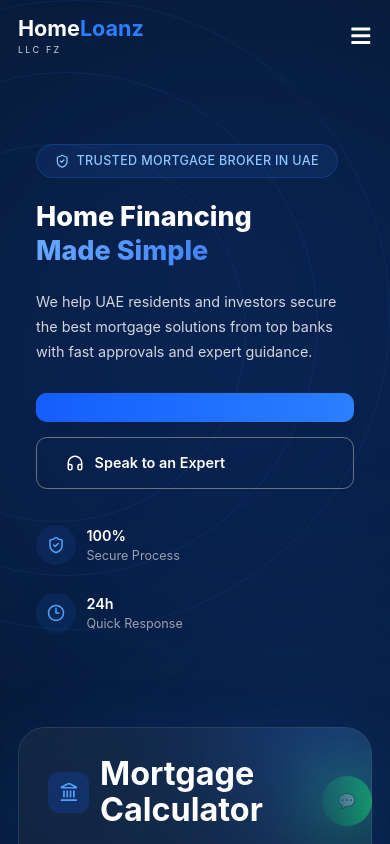
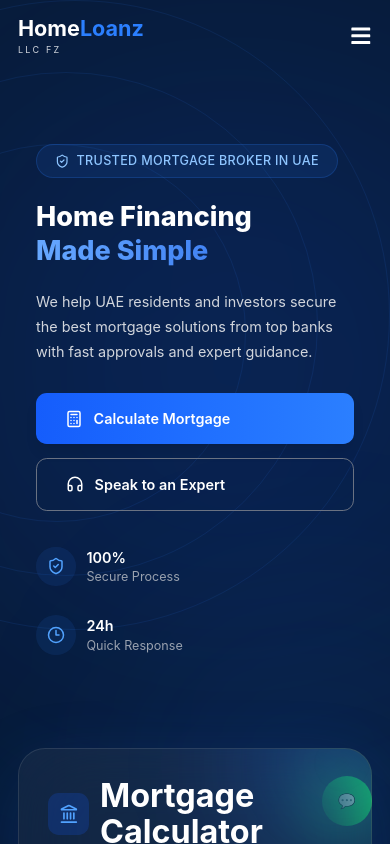
Before and after one commit to MahekZehra/homeloanz-website, a React (Vite) app: page / in a window 390 px wide. Shown: the top 844 px of the page. Built offline with nearby package versions, Linux system fonts and the light colour scheme.

Commit message:
Updated navbar, calculator button, responsiveness and UI improvements

```diff
--- a/src/components/Hero/HeroContent.jsx
+++ b/src/components/Hero/HeroContent.jsx
@@ -52,7 +52,10 @@ function HeroContent({ openChat }) {
     })
   }
   className="flex items-center gap-3 rounded-xl bg-gradient-to-r from-blue-600 to-blue-500 px-8 py-4 font-semibold text-white shadow-lg transition hover:scale-105"
-></button>
+>
+  <Calculator size={20} />
+  Calculate Mortgage
+</button>
 
         <button
         onClick={openChat}
```
